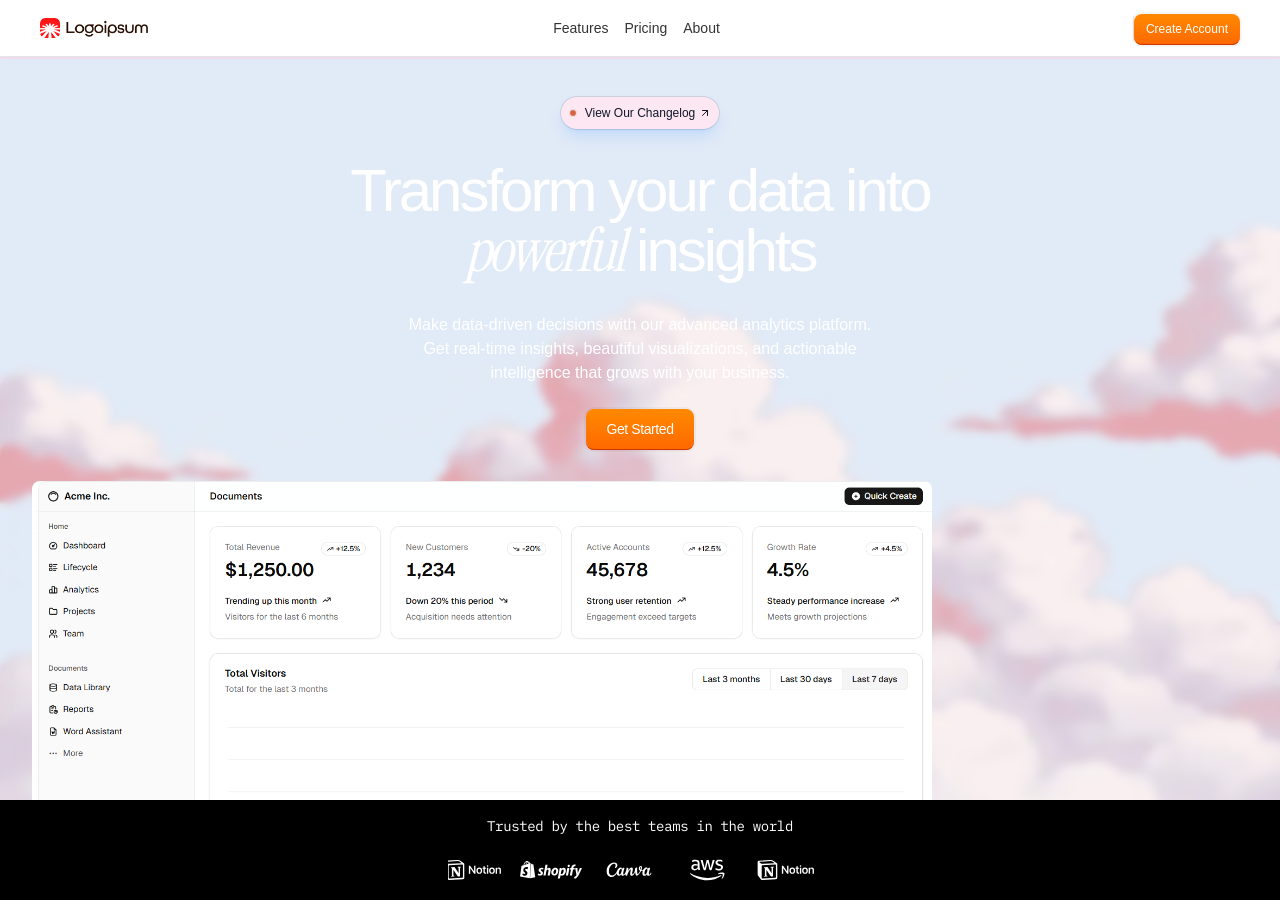
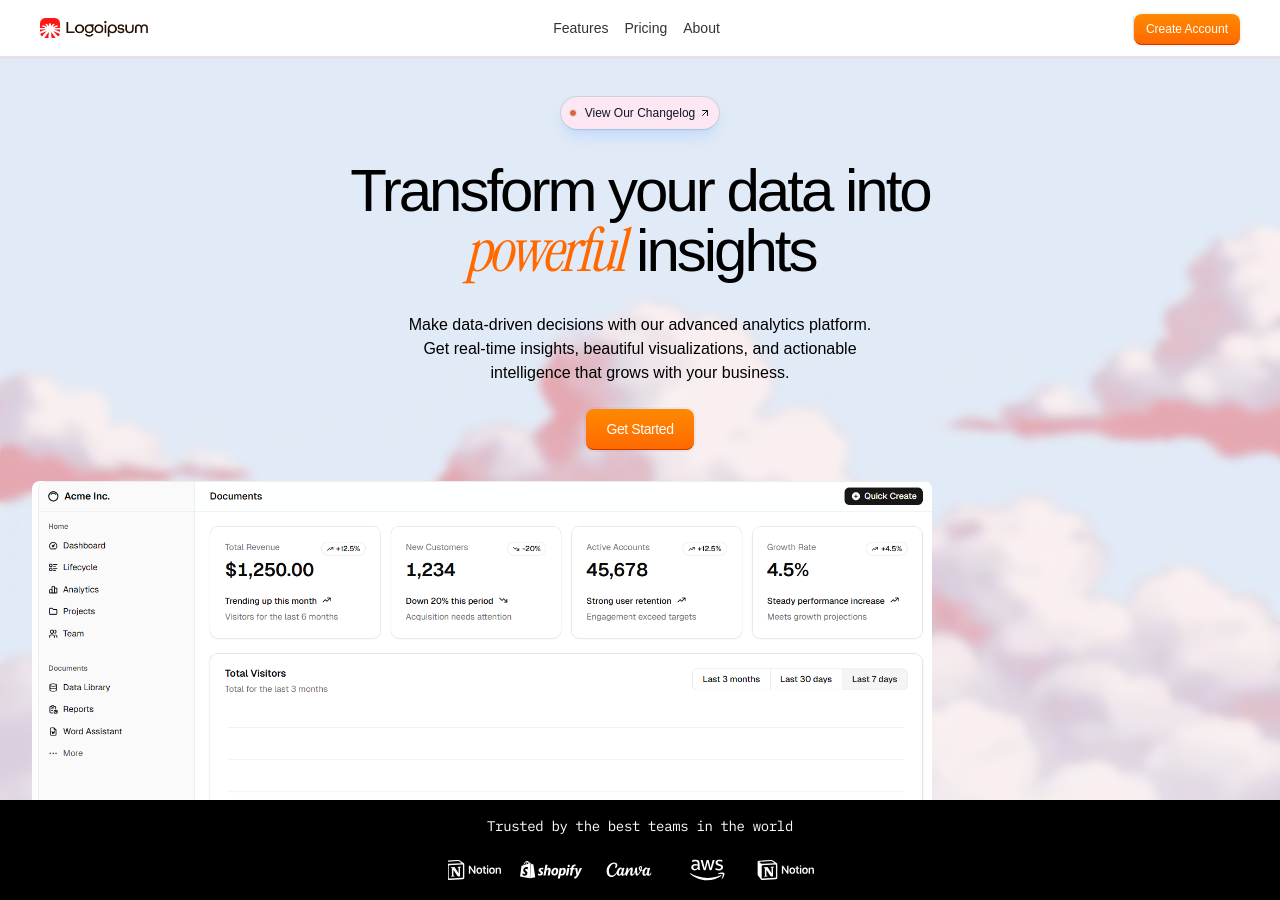
Before and after one commit to themuffineman/landing-page-01, a Next.js app: page /hero-sections/hero-1 in a window 1280 px wide. Built offline with nearby package versions, Linux system fonts and the light colour scheme; a web font is replaced by a local one.

Commit message:
moved hero image component

```diff
--- a/app/hero-sections/hero-1/page.tsx
+++ b/app/hero-sections/hero-1/page.tsx
@@ -6,28 +6,6 @@ import Image from "next/image";
 import Link from "next/link";
 import { motion } from "framer-motion";
 import { useState } from "react";
-
-const HeroImage = () => {
-  return (
-    <motion.div
-      initial={{ filter: "blur(20px)", opacity: 0, scale: 0.8 }}
-      animate={{ filter: "blur(0px)", opacity: 1, scale: 1 }}
-      transition={{ duration: 1, ease: "easeIn" }}
-      className="w-full px-4"
-    >
-      <div className="justify-self-center mx-auto md:justify-self-end">
-        <Image
-          src="/hero-dash.png"
-          className="rounded-md "
-          width={900}
-          height={500}
-          alt="Dashboard Preview"
-          priority
-        />
-      </div>
-    </motion.div>
-  );
-};
 
 const logos = [
   "/logos/canvalogo.svg",
@@ -185,11 +163,14 @@ const ChangelogBadge = () => {
 export const HeroText = () => {
   return (
     <>
-      <h1 className="text-3xl md:text-4xl lg:text-6xl tracking-tighter text-white text-center px-4">
+      <h1 className="text-3xl md:text-4xl lg:text-6xl tracking-tighter text-black text-center px-4">
         Transform your data into <br />
-        <span className="font-serif font-light italic">powerful</span> insights
+        <span className="font-serif text-orange-500 font-light italic">
+          powerful
+        </span>{" "}
+        insights
       </h1>
-      <p className="max-w-lg text-sm md:text-base text-white text-center px-4">
+      <p className="max-w-lg text-sm md:text-base text-black text-center px-4">
         Make data-driven decisions with our advanced analytics platform. Get
         real-time insights, beautiful visualizations, and actionable
         intelligence that grows with your business.
@@ -210,6 +191,28 @@ const HeroActions = () => {
         </Link>
       </div>
     </div>
+  );
+};
+
+const HeroImage = () => {
+  return (
+    <motion.div
+      initial={{ filter: "blur(20px)", opacity: 0, scale: 0.8 }}
+      animate={{ filter: "blur(0px)", opacity: 1, scale: 1 }}
+      transition={{ duration: 1, ease: "easeIn" }}
+      className="w-full px-4"
+    >
+      <div className="justify-self-center mx-auto md:justify-self-end">
+        <Image
+          src="/hero-dash.png"
+          className="rounded-md "
+          width={900}
+          height={500}
+          alt="Dashboard Preview"
+          priority
+        />
+      </div>
+    </motion.div>
   );
 };
 
```
